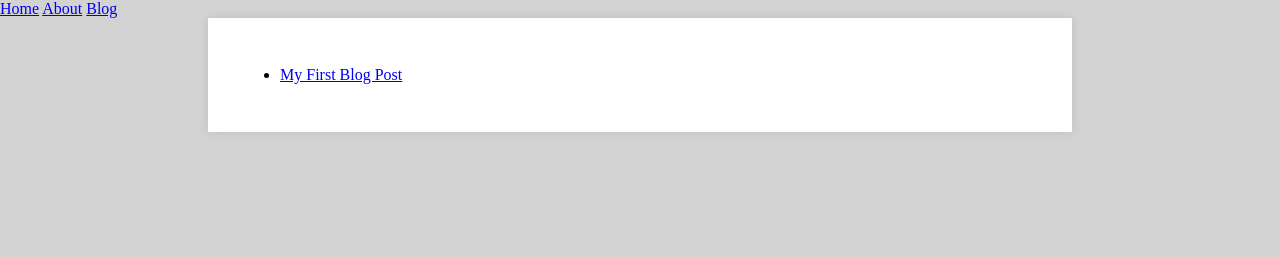
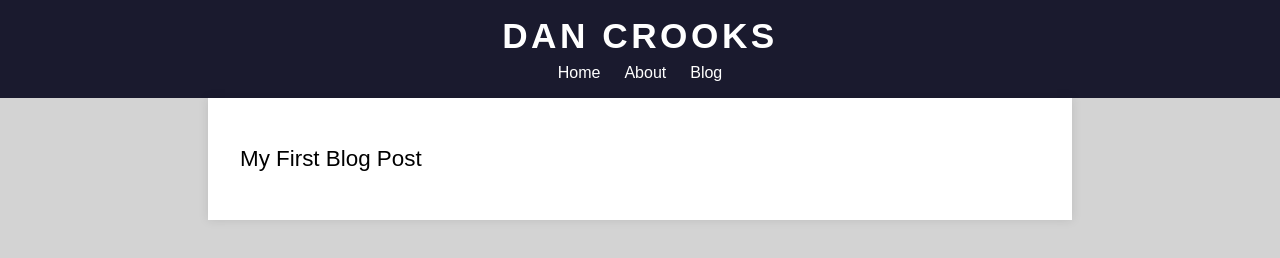
Before and after one commit to rrrama/rrrama.github.io, an Astro site: page /posts in a window 1280 px wide. Built offline with nearby package versions, Linux system fonts and the light colour scheme; Astro itself is replaced by a stand-in of ours.

Commit message:
Added new styling

```diff
--- a/src/components/Navigaion.astro
+++ b/src/components/Navigaion.astro
@@ -1,6 +1,53 @@
 ---
 ---
 
-<a href="/">Home</a>
-<a href="/about">About</a>
-<a href="/blog">Blog</a>
+<header id="site-header">
+	<div id="header-inner">
+		<h1>Dan Crooks</h1>
+		<nav>
+			<a href="/">Home</a>
+			<a href="/about">About</a>
+			<a href="/posts">Blog</a>
+		</nav>
+	</div>
+</header>
+
+<style>
+	#site-header {
+		width: 100%;
+		background-color: #1a1a2e;
+		color: white;
+		display: flex;
+		align-items: center;
+		justify-content: center;
+		padding: 1rem 2rem;
+		box-sizing: border-box;
+	}
+	#header-inner {
+		display: flex;
+		flex-direction: column;
+		align-items: center;
+		gap: 0.5rem;
+		width: 100%;
+		text-align: center;
+	}
+	#site-header h1 {
+		margin: 0;
+		font-size: 2.2rem;
+		letter-spacing: 0.1em;
+		text-transform: uppercase;
+		font-family: sans-serif;
+	}
+	nav {
+		display: flex;
+		gap: 1.5rem;
+	}
+	nav a {
+		color: white;
+		text-decoration: none;
+		font-size: 1rem;
+	}
+	nav a:hover {
+		text-decoration: underline;
+	}
+</style>
--- a/src/pages/posts.astro
+++ b/src/pages/posts.astro
@@ -10,3 +10,18 @@ const posts = Object.values(import.meta.glob('./posts/*.md', { eager: true }))
     {posts.map((post: any) => <li><a href={post.url}>{post.frontmatter.title}</a></li>)}
     </ul>
 </Layout>
+
+<style>
+    ul {
+        list-style: none;
+        padding: 0;
+    }
+    a {
+        color: black;
+        text-decoration: none;
+        font-size: 1.4rem;
+    }
+    a:hover {
+        text-decoration: underline;
+    }
+</style>
--- a/src/pages/posts/test-post.md
+++ b/src/pages/posts/test-post.md
@@ -11,18 +11,6 @@ layout: '../../layouts/Layout.astro'
 ---
 # My First Blog Post
 
-Published on: 2022-07-01
+I am writing this blog to help me deep dive technical problems
 
-Welcome to my _new blog_ about learning Astro! Here, I will share my learning journey as I build a new website.
-
-## What I've accomplished
-
-1. **Installing Astro**: First, I created a new Astro project and set up my online accounts.
-
-2. **Making Pages**: I then learned how to make pages by creating new `.astro` files and placing them in the `src/pages/` folder.
-
-3. **Making Blog Posts**: This is my first blog post! I now have Astro pages and Markdown posts!
-
-## What's next
-
-I will finish the Astro tutorial, and then keep adding more posts. Watch this space for more to come.
+This blog post exists as a placeholder
--- a/src/styles/global.css
+++ b/src/styles/global.css
@@ -1,3 +1,4 @@
 body {
     background-color: lightgray;
+    font-family: sans-serif;
 }
```
